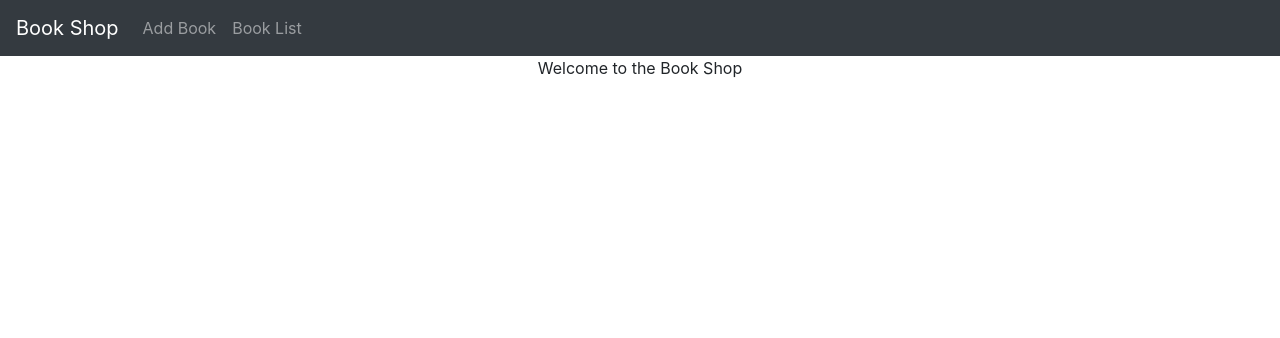
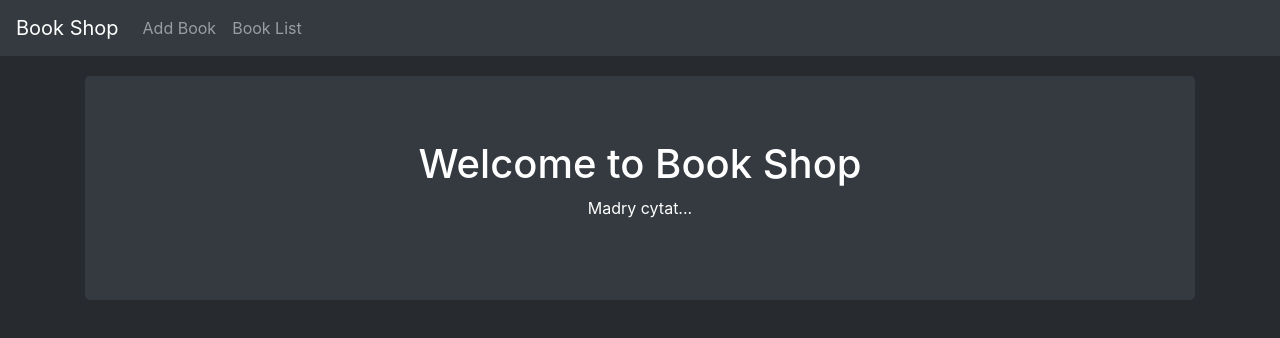
Before and after one commit to Buzar9/fresh-start, a React (Create React App) app in the folder 5-crud-security-userData/src/main/webapp/reactjs/: page / in a window 1280 px wide. Shown: the top 338 px of the page. Built offline with nearby package versions, Linux system fonts and the light colour scheme.

Commit message:
Creat Jumbotron

```diff
--- a/5-crud-security-userData/src/main/webapp/reactjs/public/index.html
+++ b/5-crud-security-userData/src/main/webapp/reactjs/public/index.html
@@ -21,7 +21,7 @@
     />
     <title>Fresh Start</title>
   </head>
-  <body>
+  <body style="background-color: #272B30">
     <noscript>You need to enable JavaScript to run this app.</noscript>
     <div id="root"></div>
 
--- a/5-crud-security-userData/src/main/webapp/reactjs/src/App.js
+++ b/5-crud-security-userData/src/main/webapp/reactjs/src/App.js
@@ -1,15 +1,24 @@
 import React from 'react';
 import './App.css';
-
+import {Container, Row, Col} from 'react-bootstrap';
 import NavigationBar from './components/NavigationBar';
+import Welcome from "./components/Welcome";
 
 function App() {
+    const marginTop = {
+        marginTop:"20px"
+    }
+
   return (
     <div className="App">
         <NavigationBar />
-     <p>
-         Welcome to the Book Shop
-     </p>
+        <Container>
+            <Row>
+                <Col lg={12} style={marginTop}>
+                    <Welcome/>
+                </Col>
+            </Row>
+        </Container>
     </div>
   );
 }
--- /dev/null
+++ b/5-crud-security-userData/src/main/webapp/reactjs/src/components/Welcome.js
@@ -0,0 +1,18 @@
+import React from 'react';
+import {Jumbotron} from "react-bootstrap";
+
+class Welcome extends React.Component {
+    render() {
+        return (
+            <Jumbotron className="bg-dark text-white">
+                <h1>Welcome to Book Shop</h1>
+                <p>
+                    Madry cytat...
+                </p>
+            </Jumbotron>
+        );
+    }
+
+}
+
+export default Welcome;
```
